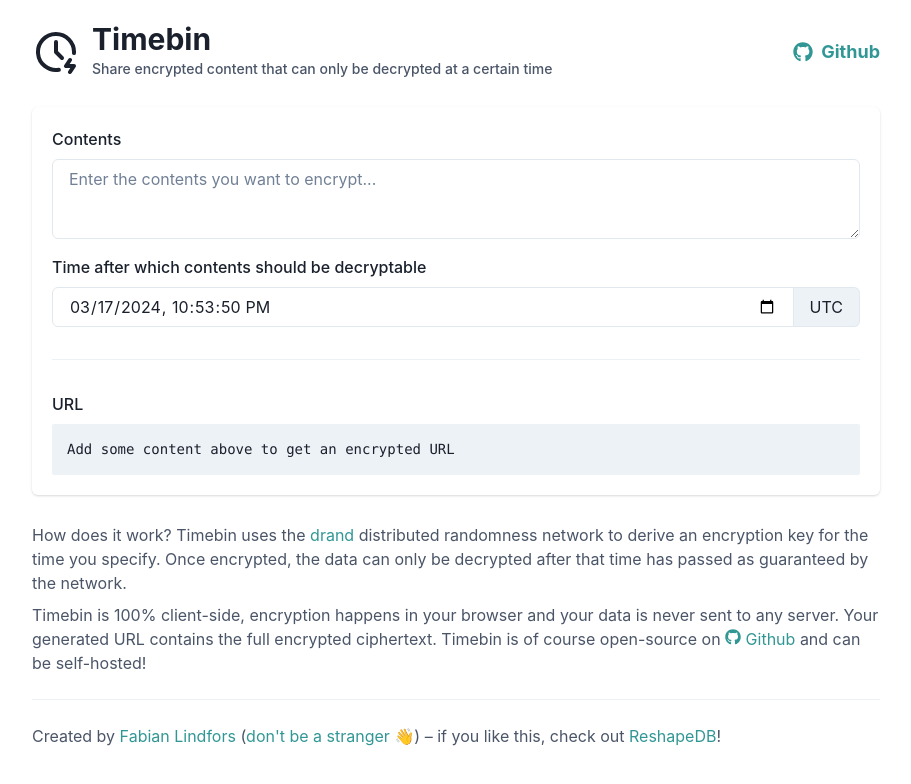
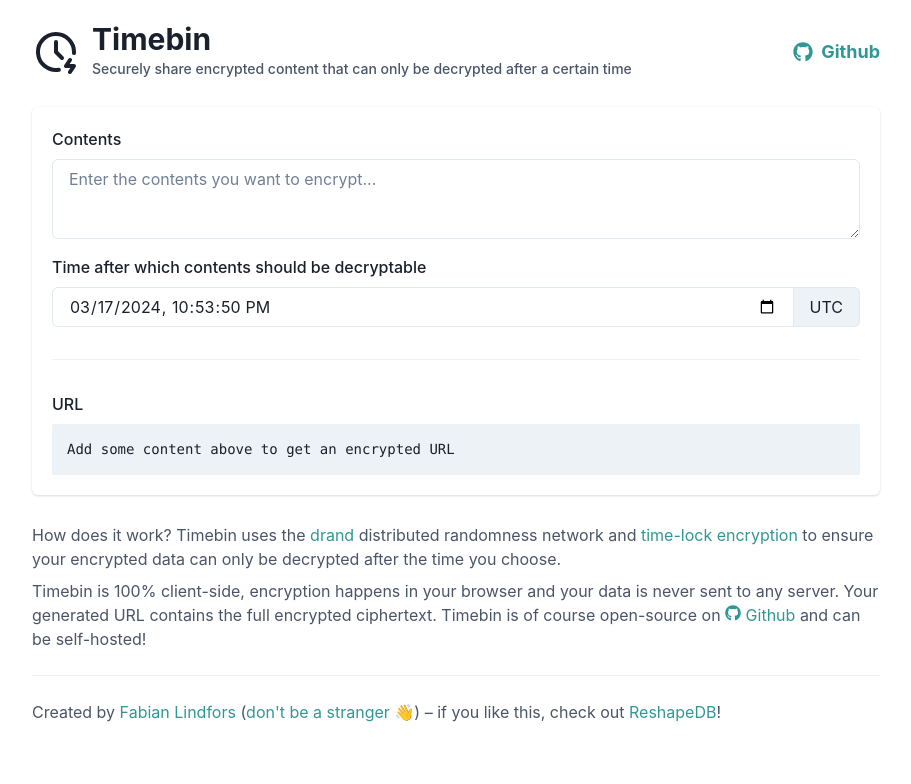
Before and after one commit to fabianlindfors/timebin, a React app: page / in a window 1280 px wide. Shown: the top 784 px of the page, without its empty margins (184-1095 px from the left). Built offline with nearby package versions, Linux system fonts and the light colour scheme; the HTML template or start-up script is replaced by a standard one; what tlock-js would draw is missing.

Commit message:
Update text and tagline

```diff
--- a/src/App.tsx
+++ b/src/App.tsx
@@ -59,8 +59,8 @@
                   fontWeight="medium"
                   color="gray.600"
                 >
-                  Share encrypted content that can only be decrypted at a
-                  certain time{" "}
+                  Securely share encrypted content that can only be decrypted
+                  after a certain time
                 </Text>
                 <Hide above="sm">
                   <Link
@@ -104,9 +104,15 @@
             <Link href="https://drand.love" color="teal.500">
               drand
             </Link>{" "}
-            distributed randomness network to derive an encryption key for the
-            time you specify. Once encrypted, the data can only be decrypted
-            after that time has passed as guaranteed by the network.
+            distributed randomness network and{" "}
+            <Link
+              href="https://drand.love/docs/timelock-encryption/"
+              color="teal.500"
+            >
+              time-lock encryption
+            </Link>{" "}
+            to ensure your encrypted data can only be decrypted after the time
+            you choose.
           </Text>
           <Text color="gray.600">
             Timebin is 100% client-side, encryption happens in your browser and
```
Also changed, not shown: 1 other file (tests, documents, lock files or other folders).
